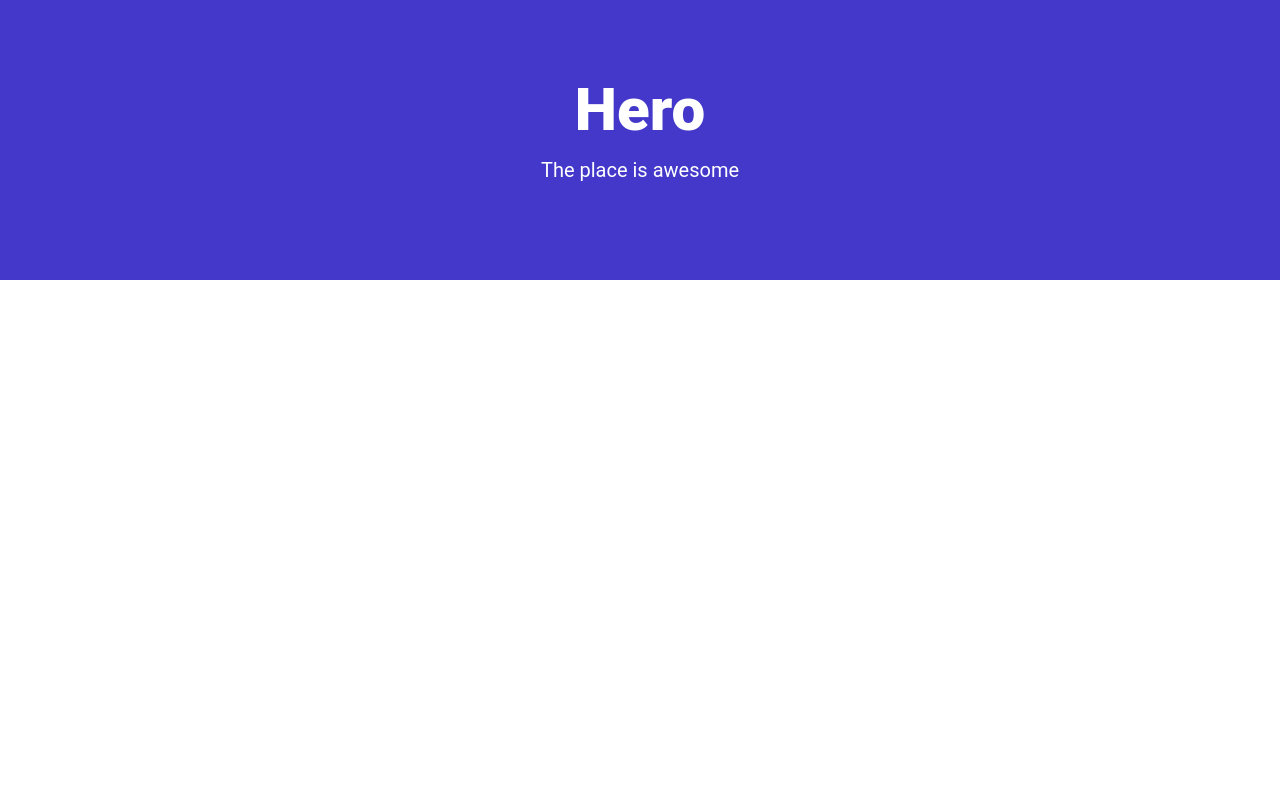
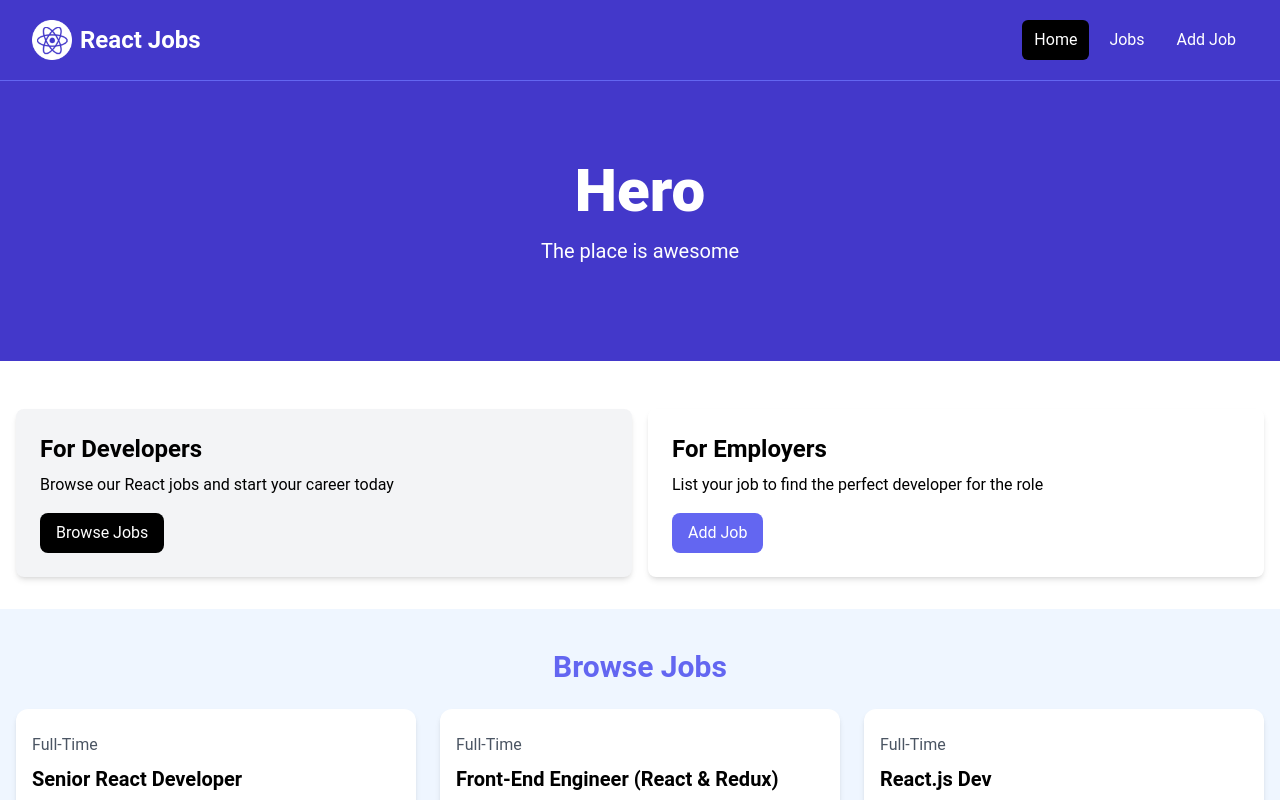
Before and after one commit to sudeepgtm777/React-Jobs, a React (Vite) app: page / in a window 1280 px wide. Shown: the top 800 px of the page. Built offline with nearby package versions, Linux system fonts and the light colour scheme.

Commit message:
Adding home page components

```diff
--- a/src/App.jsx
+++ b/src/App.jsx
@@ -6,9 +6,14 @@
   RouterProvider,
 } from "react-router-dom";
 import Homepage from "./pages/Homepage";
+import MainLayout from "./layouts/MainLayout";
 
 const router = createBrowserRouter(
-  createRoutesFromElements(<Route index element={<Homepage />} />)
+  createRoutesFromElements(
+    <Route path="/" element={<MainLayout />}>
+      <Route index element={<Homepage />} />
+    </Route>
+  )
 );
 
 const App = () => {
--- a/src/layouts/MainLayout.jsx
+++ b/src/layouts/MainLayout.jsx
@@ -0,0 +1,14 @@
+import React from "react";
+import { Outlet } from "react-router-dom";
+import NavBar from "../components/Navbar";
+
+const MainLayout = () => {
+  return (
+    <>
+      <NavBar />
+      <Outlet />
+    </>
+  );
+};
+
+export default MainLayout;
--- a/src/pages/Homepage.jsx
+++ b/src/pages/Homepage.jsx
@@ -1,10 +1,16 @@
 import React from "react";
 import Hero from "../components/Hero";
+import HomeCards from "../components/HomeCards";
+import JobsListing from "../components/JobsListing";
+import ViweAllJobs from "../components/ViewAllJobs";
 
 const Homepage = () => {
   return (
     <>
       <Hero title="Hero" subtitle="The place is awesome" />
+      <HomeCards />
+      <JobsListing />
+      <ViweAllJobs />
     </>
   );
 };
```
